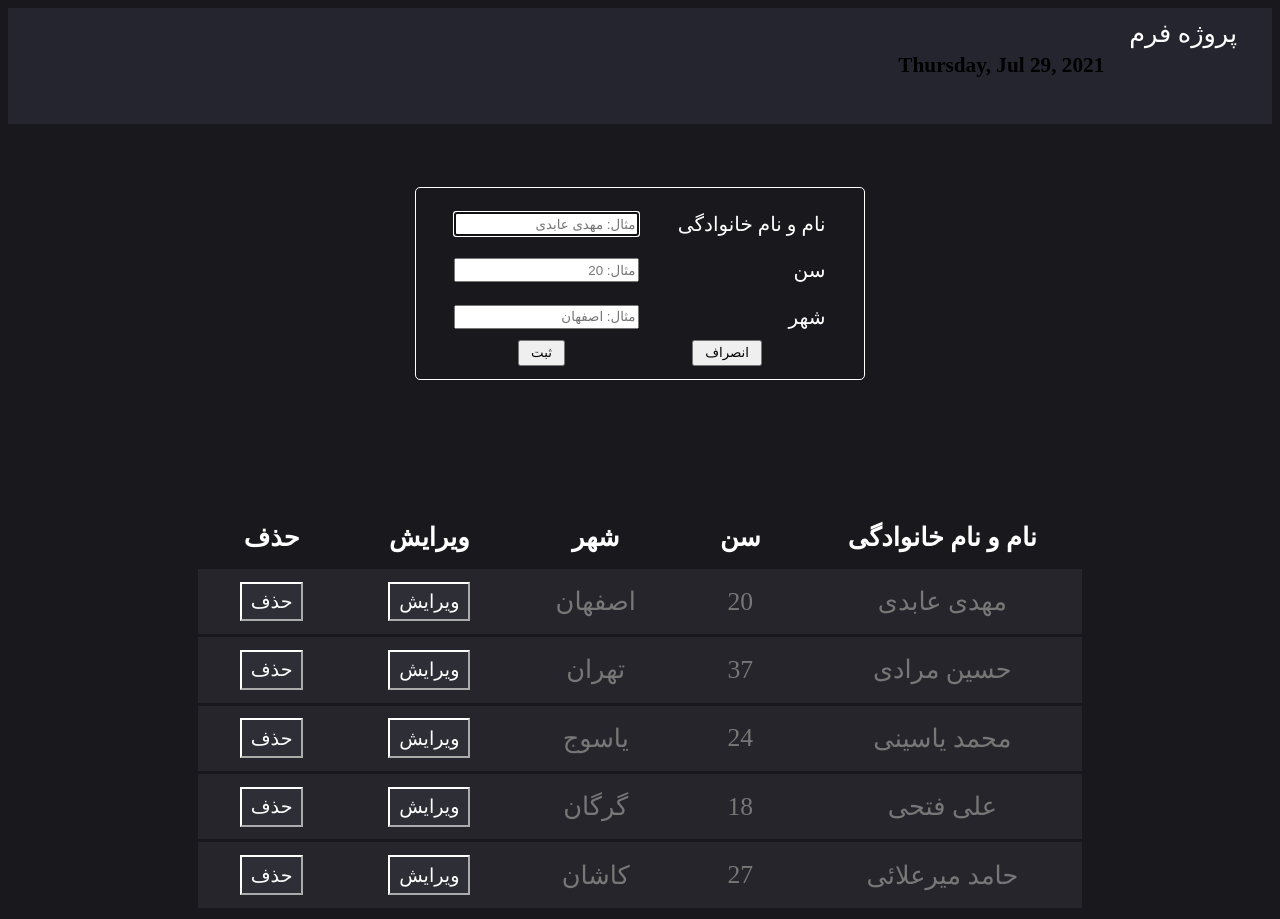
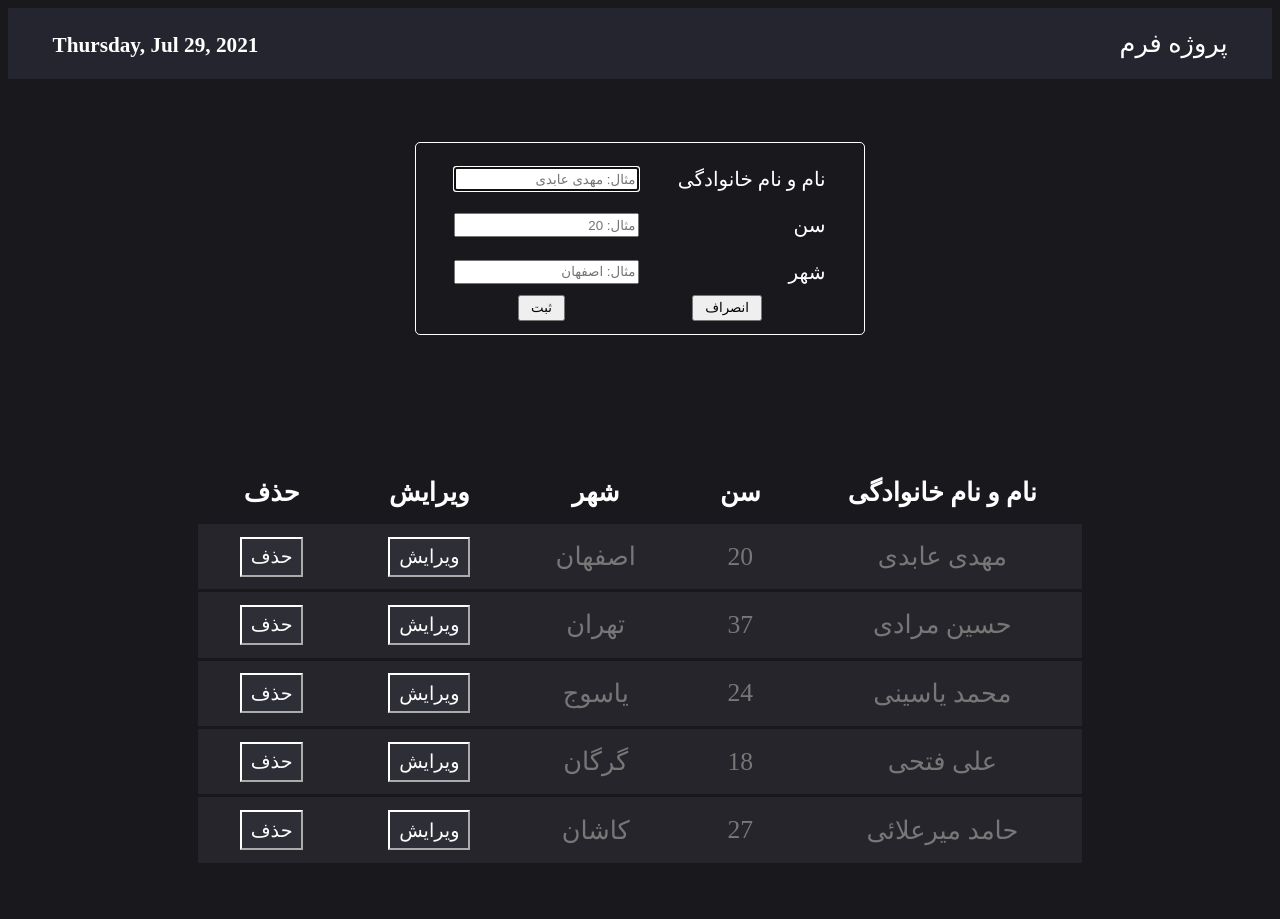
Before and after one commit to SevenDark7/UsersList, a PHP site: page / in a window 1280 px wide. After the commit the page ends 863 px from the top, so only its background shows below. Run offline with PHP 8.4, Linux system fonts and the light colour scheme; some web fonts are replaced.

Commit message:
add style to time section

```diff
--- a/css/style.css
+++ b/css/style.css
@@ -5,20 +5,28 @@ body {
 header {
   display: flex;
   background-color: #25252f;
-  padding: 10px;
-  justify-content: flex-end;
+  padding: 20px;
+  justify-content: space-between;
   margin-bottom: 5%;
   font-size: 2vw;
+  align-items: baseline;
+}
+
+header > h5 {
+  padding: 0;
+  margin: 0;
+  margin: 0 2%;
+  color: #fff;
 }
 
 header a {
   margin: 0 2%;
   text-decoration: none;
-  color: white;
+  color: #fff;
 }
 
 header a:hover {
-  color: red;
+  color: #777;
 }
 
 article.formContine {
@@ -108,6 +116,7 @@ th {
 tbody td {
   color: #777;
   background: #25252b;
+  font-family: IRANSansWeb;
 }
 
 caption, .user th, .user td {
@@ -133,5 +142,5 @@ td:nth-child(2){
 
 @font-face {
   font-family: IRANSansWeb;
-  src: url(../fonts/IRANSansWeb.eot) format(eot), url(../fonts/IRANSansWeb.ttf) format(ttf), url(../fonts/IRANSansWeb.woff) format(woff);
+  src: url(../fonts/IRANSansWeb.eot) format(eot), url(../fonts/IRANSansWeb.ttf) format(ttf), url(../fonts/IRANSansWeb.woff) format(woff), url(../fonts/IRANSansWeb.woff2) format(woff2);
 }
```
